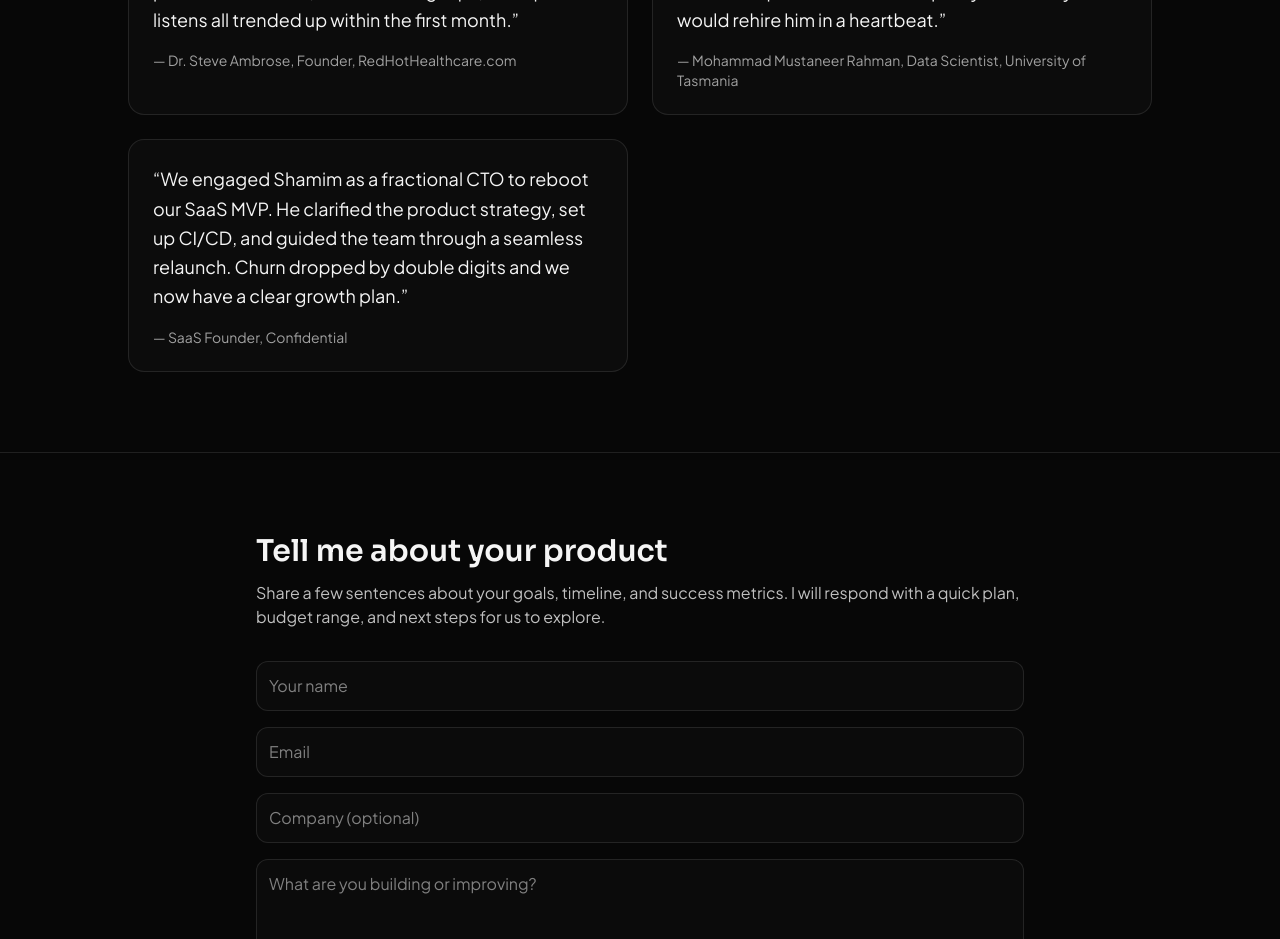
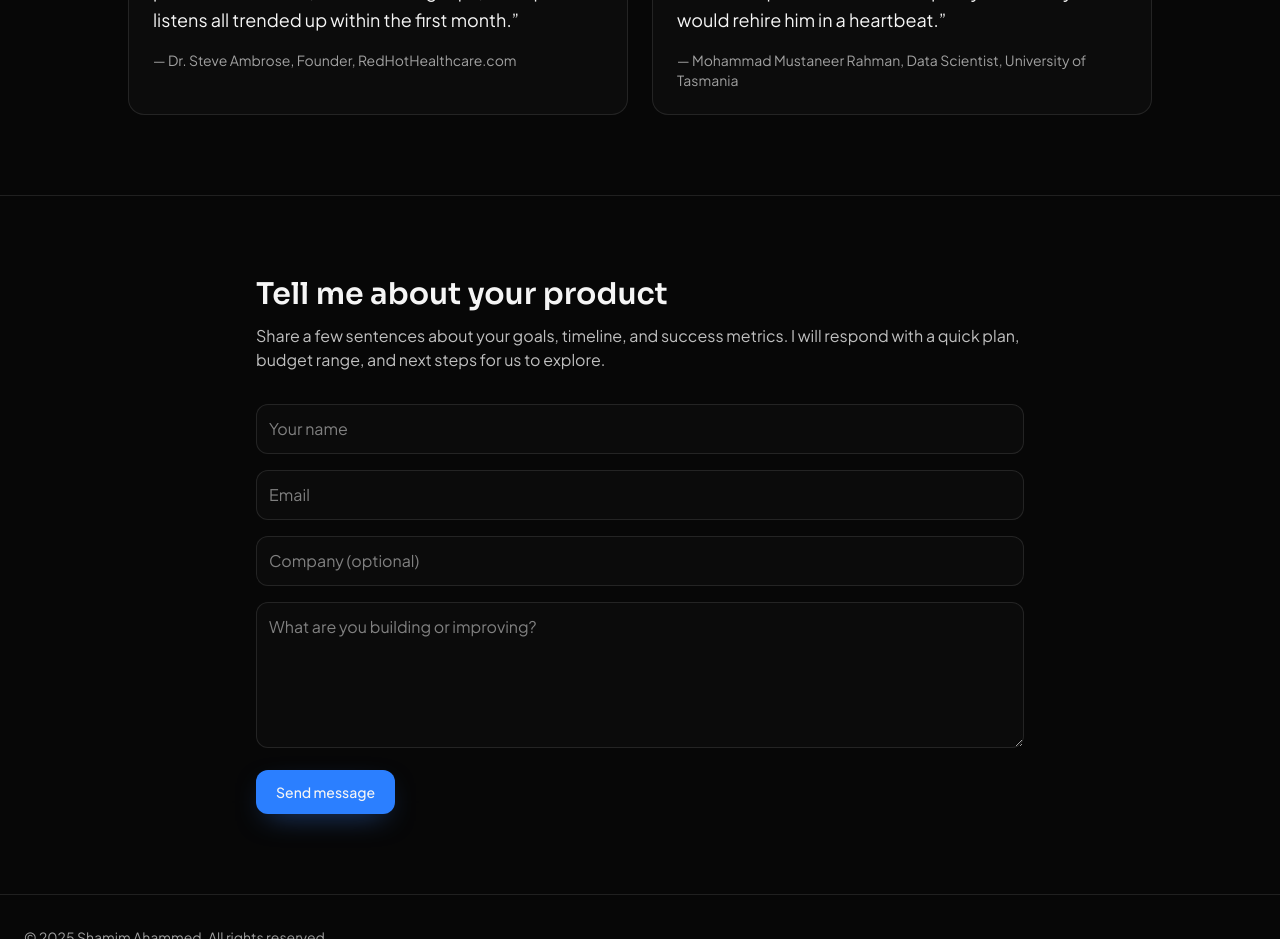
Before and after one commit to tshamim/portfolio_site, a Next.js app: page / in a window 1280 px wide. Shown: the part 4500-5439 px from the top of the page. Built offline with nearby package versions, Linux system fonts and the light colour scheme; no server answers.

Commit message:
update layout and remove testimonial

```diff
--- a/src/data/testimonials.ts
+++ b/src/data/testimonials.ts
@@ -9,9 +9,4 @@ export const testimonials = [
       "Working with Shamim at Oployeelabs showed me what modern engineering leadership looks like. He pairs architectural vision with detailed coaching, keeps the roadmap aligned to customer value, and never compromises on code quality or security. I would rehire him in a heartbeat.",
     author: "Mohammad Mustaneer Rahman, Data Scientist, University of Tasmania",
   },
-  {
-    quote:
-      "We engaged Shamim as a fractional CTO to reboot our SaaS MVP. He clarified the product strategy, set up CI/CD, and guided the team through a seamless relaunch. Churn dropped by double digits and we now have a clear growth plan.",
-    author: "SaaS Founder, Confidential",
-  },
 ];
```
